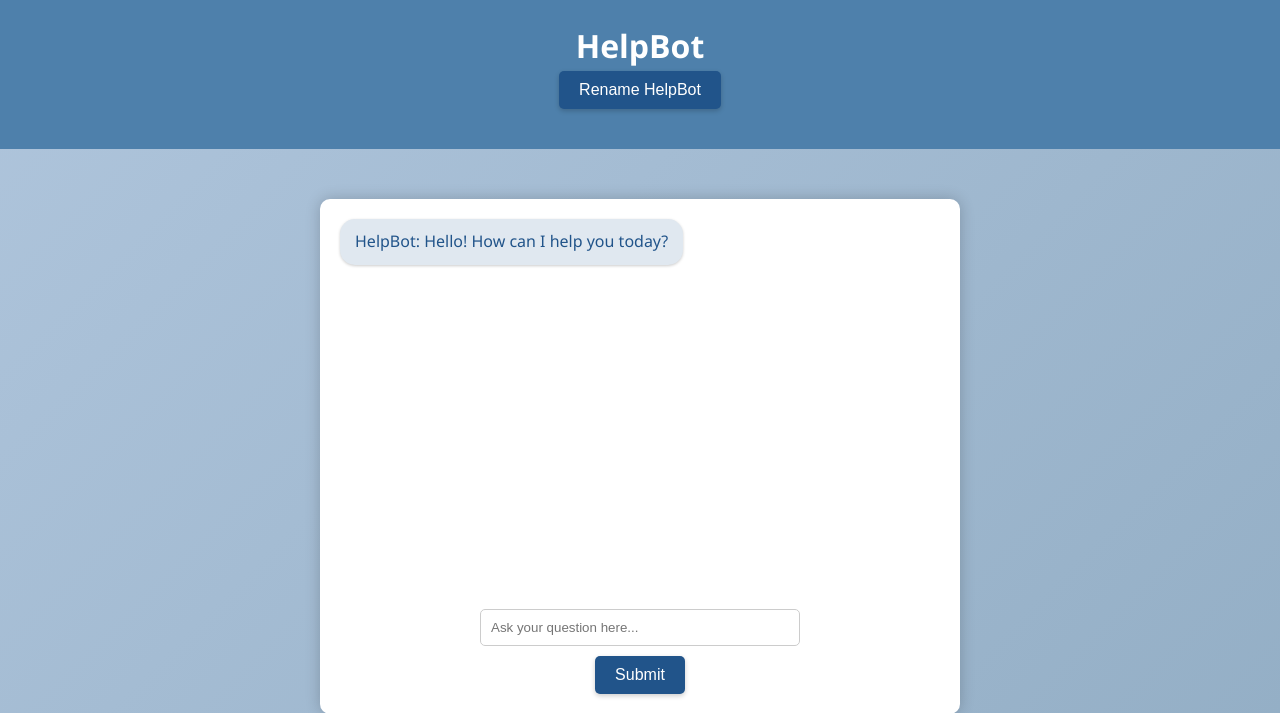
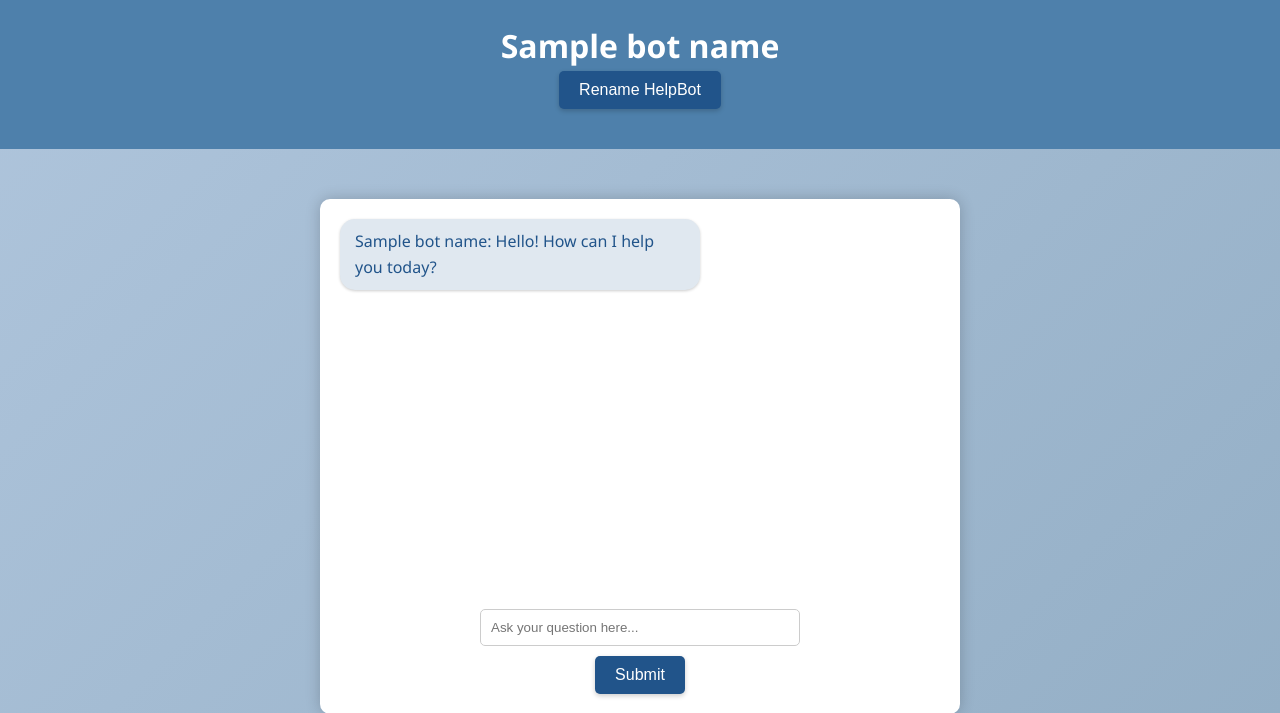
Before and after one commit to Tanushree2004/virtual_classroom, a Django app: template helpbot/templates/helpbot/home.html in a window 1280 px wide. Shown: the top 713 px of the page. Run offline with Django 5.2, Linux system fonts and the light colour scheme; the template is opened without the code that fills it: most values are stand-ins (such as "Sample title", 1, 10 or a date in 2020).

Commit message:
Update home.html

```diff
--- a/helpbot/templates/helpbot/home.html
+++ b/helpbot/templates/helpbot/home.html
@@ -30,54 +30,70 @@
   </div>
 
   <script>
-    // Retrieve botName from localStorage or default "HelpBot"
-    var botName = localStorage.getItem('botName') || "HelpBot";
+    // Set the botName from the server-rendered template context.
+    var botName = "{{ bot_name }}";
 
-    // Update the header and greeting with the current botName
+    // Update the header and greeting with the current botName.
     document.getElementById('bot-title').textContent = botName;
     document.getElementById('default-greeting').textContent =
       botName + ": Hello! How can I help you today?";
 
-    // Rename button logic
+    // Function to update the greeting message.
     function updateGreeting() {
       var defaultGreeting = document.getElementById('default-greeting');
       defaultGreeting.textContent = botName + ": Hello! How can I help you today?";
     }
 
+    // Rename button logic with server-side update.
     document.getElementById('rename-btn').addEventListener('click', function() {
         var newName = prompt("Enter a new name for your helpbot:");
         if(newName) {
+            // Send the new name to the server to update the user's preference.
+            fetch("{% url 'helpbot:update_helpbot_name' %}", {
+                method: "POST",
+                headers: {
+                    "Content-Type": "application/x-www-form-urlencoded",
+                    "X-CSRFToken": "{{ csrf_token }}"
+                },
+                body: "new_name=" + encodeURIComponent(newName)
+            })
+            .then(response => response.json())
+            .then(data => {
+                if(data.status === 'success'){
                     botName = newName;
-            localStorage.setItem('botName', botName);
                     document.getElementById('bot-title').textContent = botName;
                     updateGreeting();
+                } else {
+                    alert("Failed to update helpbot name. Please try again.");
+                }
+            });
         }
     });
 
-    // Handle form submission
+    // Handle form submission for sending a question to the helpbot.
     document.getElementById('helpbot-form').addEventListener('submit', function(e) {
         e.preventDefault();
         var question = document.getElementById('question').value;
         var chatThread = document.getElementById('chat-thread');
 
-        // 1) Create a row for the user's message (right side)
+        // Create a row for the user's message.
         var userRow = document.createElement('div');
         userRow.classList.add('message-row', 'user-message');
 
-        // 2) Create a bubble for the user's text
+        // Create a bubble for the user's text.
         var userBubble = document.createElement('div');
         userBubble.classList.add('message-bubble', 'user-bubble');
         userBubble.textContent = "You: " + question;
 
-        // Append the bubble to the row, and the row to the thread
+        // Append the bubble to the row, and the row to the chat thread.
         userRow.appendChild(userBubble);
         chatThread.appendChild(userRow);
 
-        // Clear the input field
+        // Clear the input field.
         document.getElementById('question').value = "";
 
-        // Send the request to the server
-        fetch("{% url 'helpbot_ask' %}", {
+        // Send the question to the helpbot back-end.
+        fetch("{% url 'helpbot:helpbot_ask' %}", {
           method: "POST",
           headers: {
             "Content-Type": "application/x-www-form-urlencoded",
@@ -85,22 +101,21 @@
           },
           body: "question=" + encodeURIComponent(question)
         })
-
         .then(response => response.json())
         .then(data => {
-            // 3) Create a row for the bot message (left side)
+            // Create a row for the bot message.
             var botRow = document.createElement('div');
             botRow.classList.add('message-row', 'bot-message');
 
-            // 4) Create a bubble for the bot's text
+            // Create a bubble for the bot's text.
             var botBubble = document.createElement('div');
             botBubble.classList.add('message-bubble', 'bot-bubble');
 
-            // Create a span for the text
+            // Create a span for the response text.
             var botText = document.createElement('span');
             botText.textContent = botName + ": " + data.response;
 
-            // Create a speaker icon
+            // Create a speaker icon button for text-to-speech.
             var audioBtn = document.createElement('button');
             audioBtn.classList.add('speaker');
             audioBtn.innerHTML = "🔊";
@@ -109,28 +124,31 @@
                 window.speechSynthesis.speak(utterance);
             });
 
-            // Append text and icon to the bot bubble
+            // Append the response text and speaker icon to the bot bubble.
             botBubble.appendChild(botText);
             botBubble.appendChild(audioBtn);
 
-            // Append the bot bubble to the bot row
+            // Append the bot bubble to the bot row.
             botRow.appendChild(botBubble);
 
-            // Finally, append the bot row to the chat thread
+            // Append the bot row to the chat thread.
             chatThread.appendChild(botRow);
 
-            // Scroll to bottom
+            // Scroll to the bottom of the chat thread.
             chatThread.scrollTop = chatThread.scrollHeight;
         });
     });
+
+    // Helpbot icon click returns to the previous page with a fade-out effect.
     document.getElementById('helpbot-icon').onclick = function() {
       document.body.classList.add('fade-out');
       setTimeout(() => {
-      window.history.back();
-    }, 500);  // matches animation duration
+          // Redirect to the dashboard page (change the URL if needed)
+          window.location.href = '/dashboard/dashboard/';
+      }, 500);
   };
 
-  // Ensure fade-in on page load
+  // Ensure fade-in on page load.
   window.onload = function() {
       document.body.classList.add('fade-in');
   };
```
Lines whose indentation alone changed are shown as unchanged.
